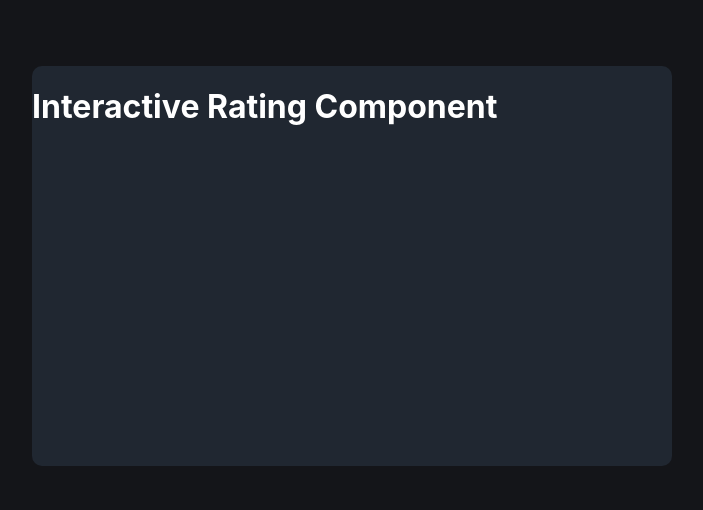
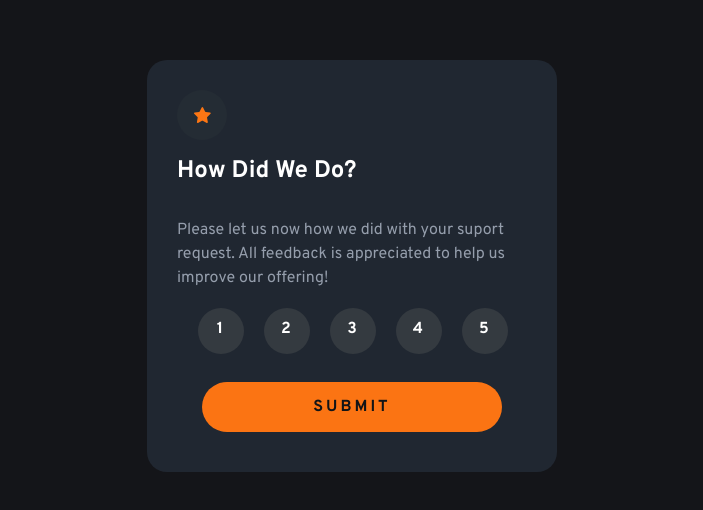
Before and after one commit to Kaue-Alves/interactive-rating-component, a React (Vite) app: page / in a window 1280 px wide. Shown: the part 134-644 px from the top of the page, without its empty margins (288-991 px from the left). Built offline with nearby package versions, Linux system fonts and the light colour scheme.

Commit message:
implementa componente de avaliação interativa com estilos e estrutura de layout

```diff
--- a/src/App.jsx
+++ b/src/App.jsx
@@ -1,4 +1,5 @@
-import * as S from './styles/style';
+import * as S from "./styles/style";
+import starLogo from "./assets/images/icon-star.svg";
 
 export default function App() {
     return (
@@ -6,7 +7,42 @@ export default function App() {
             <S.GlobalStyle />
             <S.Container>
                 <S.ContainerCentro>
-          <h1>Interactive Rating Component</h1>
+                    <S.Estrela>
+                        <img src={starLogo} alt="Estrela" />
+                    </S.Estrela>
+                    <S.Title>How Did We Do?</S.Title>
+                    <S.Paragrafo>
+                        Please let us now how we did with your suport request.
+                        All feedback is appreciated to help us improve our
+                        offering!
+                    </S.Paragrafo>
+
+                    <S.ContainerInputs>
+                        <S.ContainerLabelRadio>
+                            <S.RadioLabel>
+                                <S.StyledRadio name="nivel" />
+                                <S.StyleRating>1</S.StyleRating>
+                            </S.RadioLabel>
+                            <S.RadioLabel>
+                                <S.StyledRadio name="nivel" />
+                                <S.StyleRating>2</S.StyleRating>
+                            </S.RadioLabel>
+                            <S.RadioLabel>
+                                <S.StyledRadio name="nivel" />
+                                <S.StyleRating>3</S.StyleRating>
+                            </S.RadioLabel>
+                            <S.RadioLabel>
+                                <S.StyledRadio name="nivel" />
+                                <S.StyleRating>4</S.StyleRating>
+                            </S.RadioLabel>
+                            <S.RadioLabel>
+                                <S.StyledRadio name="nivel" />
+                                <S.StyleRating>5</S.StyleRating>
+                            </S.RadioLabel>
+                        </S.ContainerLabelRadio>
+
+                        <S.StyledButton>SUBMIT</S.StyledButton>
+                    </S.ContainerInputs>
                 </S.ContainerCentro>
             </S.Container>
         </>
--- a/src/styles/style.js
+++ b/src/styles/style.js
@@ -1,5 +1,5 @@
-import { createGlobalStyle } from 'styled-components';
-import styled from 'styled-components';
+import { createGlobalStyle } from "styled-components";
+import styled from "styled-components";
 
 export const GlobalStyle = createGlobalStyle`
   html, body, #root {
@@ -7,6 +7,8 @@ export const GlobalStyle = createGlobalStyle`
     height: 100%;
     margin: 0;
     padding: 0;
+    box-sizing: border-box;
+    font-family: 'overpass';
   }
 `;
 
@@ -22,7 +24,101 @@ export const Container = styled.div`
 
 export const ContainerCentro = styled.div`
     background-color: #202731;
-  width: 50%;
-  height: 50%;
-  border-radius: 10px;
+    width: 80%;
+    max-width: 350px;
+    height: auto;
+    border-radius: 20px;
+    padding: 30px 30px 40px 30px;
+    display: flex;
+    flex-direction: column;
 `;
+
+export const Estrela = styled.div`
+  width: 50px;
+  height: 50px;
+  background-color: #242C34;
+  border-radius: 50%;
+  display: flex;
+  justify-content: center;
+  align-items: center;
+`
+export const Title = styled.h1`
+  font-size: 1.5rem;
+  font-weight: 700;
+  font-family: 'overpass';
+`
+
+export const Paragrafo = styled.p`
+  color: #959EAC;
+  line-height: 1.5;
+  font-size: 1rem;
+  font-weight: 400;
+  font-family: 'overpass';
+`
+
+export const ContainerInputs = styled.div`
+  width: 100%;
+  display: flex;
+  flex-direction: column;
+  align-items: center;
+  gap: 30px;
+`
+
+export const ContainerLabelRadio = styled.div`
+  display: flex;
+  width: 100%;
+  justify-content: center;
+  gap: 20px;
+`
+
+export const RadioLabel = styled.label`
+  position: relative;
+  width: 46px;
+  height: 46px;
+  display: flex;
+  align-items: center;
+  justify-content: center;
+`;
+
+export const StyledRadio = styled.input.attrs({ type: 'radio' })`
+  width: 100%;
+  height: 100%;
+  appearance: none;
+  background-color: #343A40;
+  border-radius: 50%;
+  position: absolute;
+
+  &:hover {
+    cursor: pointer;
+  }
+
+  &:checked {
+    background-color: #FB7413;
+  }
+`;
+
+export const StyleRating = styled.span`
+  font-weight: 700;
+  font-family: 'Overpass', sans-serif;
+  color: white;
+  z-index: 1;
+`;
+
+export const StyledButton = styled.button`
+  width: 100%;
+  height: 50px;
+  background-color: #FB7413;
+  letter-spacing: 3px;
+  color: #121417;
+  font-size: 1rem;
+  font-weight: 700;
+  font-family: 'overpass';
+  border: none;
+  outline: none;
+  max-width: 300px;
+  border-radius: 50px;
+
+  &:hover {
+    cursor: pointer;
+  }
+`
```
Lines whose indentation alone changed are shown as unchanged.
